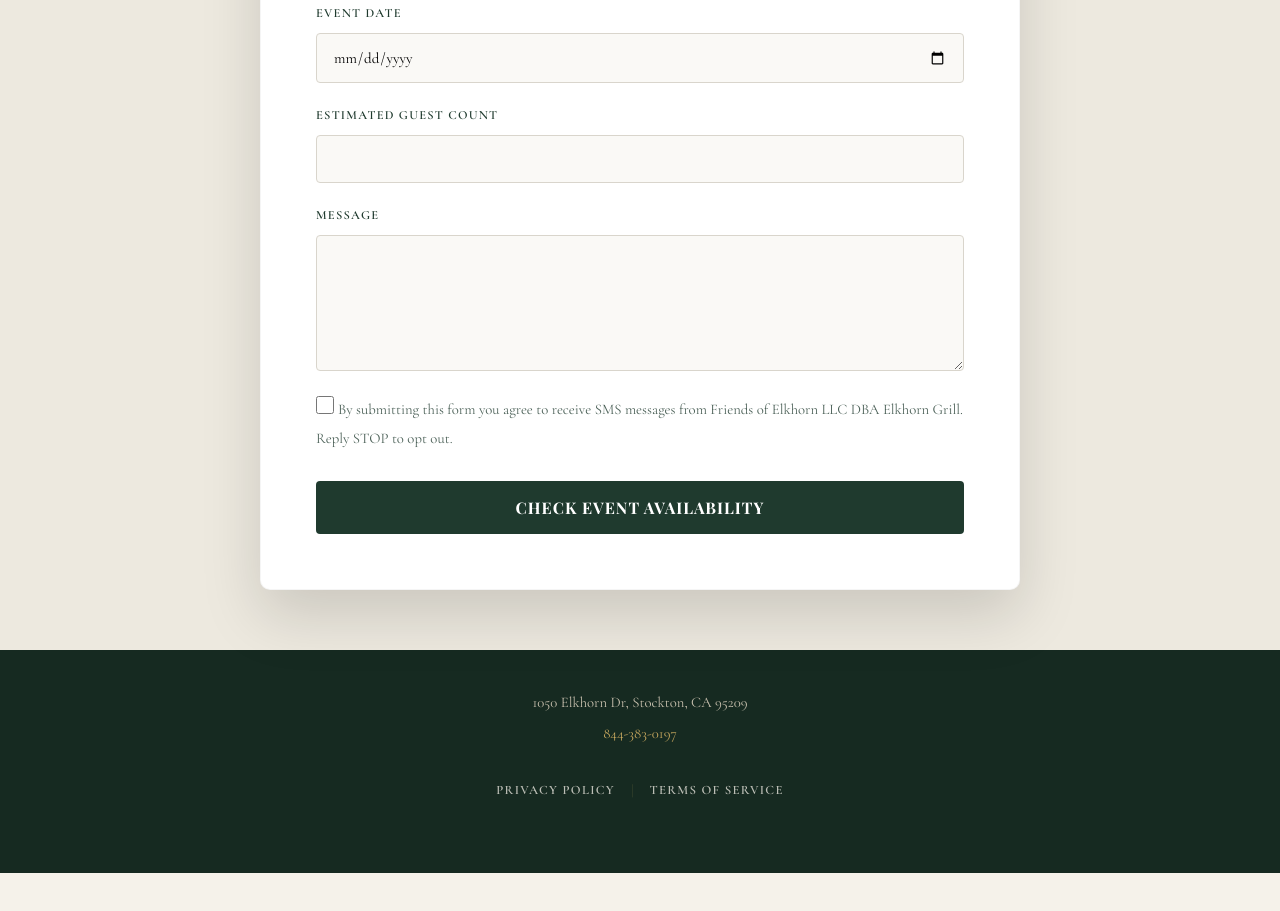
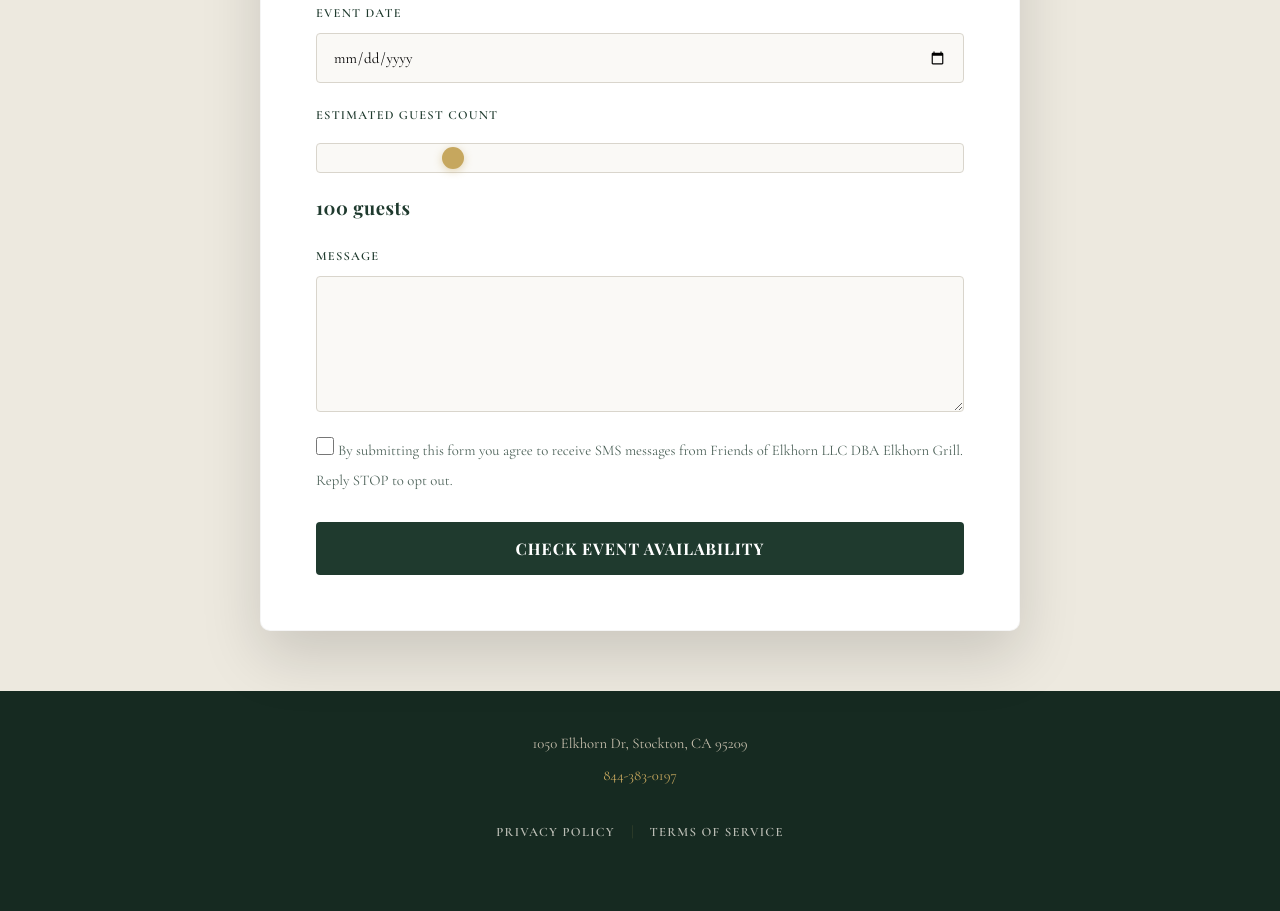
Before and after one commit to Solynx-Solutions/elkhorn-info, a plain HTML site: page index.html in a window 1280 px wide. Shown: the part 2316-3227 px from the top of the page. Before the commit the page ends 3189 px from the top, so only its background shows below. Drawn offline with nearby package versions, Linux system fonts and the light colour scheme.

Commit message:
Add guest count slider to event inquiry form

```diff
--- a/index.html
+++ b/index.html
@@ -151,7 +151,13 @@
 
                 <div class="form-group">
                     <label>Estimated Guest Count</label>
-                    <input type="number" name="guest_count">
+                    <div class="guest-slider-wrap">
+                        <input type="range" min="10" max="500" step="5" value="100" name="guest_count" id="guestSlider"
+                            class="guest-slider">
+                        <div class="guest-slider-value">
+                            <span id="guestCountValue">100</span> guests
+                        </div>
+                    </div>
                 </div>
 
                 <div class="form-group">
@@ -212,6 +218,17 @@
         </div>
     </footer>
 
+    <script>
+        const slider = document.getElementById("guestSlider");
+        const output = document.getElementById("guestCountValue");
+
+        output.textContent = slider.value;
+
+        slider.oninput = function () {
+            output.textContent = this.value;
+        };
+    </script>
+
 </body>
 
 </html>
--- a/styles.css
+++ b/styles.css
@@ -1406,6 +1406,62 @@ p {
 }
 
 /* ─────────────────────────────────────────────────
+   Guest Count Slider
+───────────────────────────────────────────────── */
+
+.guest-slider-wrap {
+  margin-top: 8px;
+}
+
+.guest-slider {
+  width: 100%;
+  appearance: none;
+  -webkit-appearance: none;
+  height: 6px;
+  border-radius: 4px;
+  background: #e3dfd6;
+  outline: none;
+  cursor: pointer;
+}
+
+.guest-slider::-webkit-slider-thumb {
+  -webkit-appearance: none;
+  appearance: none;
+  width: 22px;
+  height: 22px;
+  border-radius: 50%;
+  background: var(--clr-gold);
+  cursor: pointer;
+  box-shadow: 0 2px 8px rgba(198, 167, 94, 0.45);
+  transition: transform 0.2s ease, box-shadow 0.2s ease;
+}
+
+.guest-slider::-moz-range-thumb {
+  width: 22px;
+  height: 22px;
+  border-radius: 50%;
+  background: var(--clr-gold);
+  cursor: pointer;
+  border: none;
+  box-shadow: 0 2px 8px rgba(198, 167, 94, 0.45);
+  transition: transform 0.2s ease, box-shadow 0.2s ease;
+}
+
+.guest-slider::-webkit-slider-thumb:hover {
+  transform: scale(1.15);
+  box-shadow: 0 4px 14px rgba(198, 167, 94, 0.6);
+}
+
+.guest-slider-value {
+  margin-top: 10px;
+  font-family: var(--font-display);
+  font-size: 1.15rem;
+  color: var(--clr-green);
+  font-weight: 600;
+  letter-spacing: 0.03em;
+}
+
+/* ─────────────────────────────────────────────────
    11. RESPONSIVE — INQUIRY FORM
 ───────────────────────────────────────────────── */
 
```
